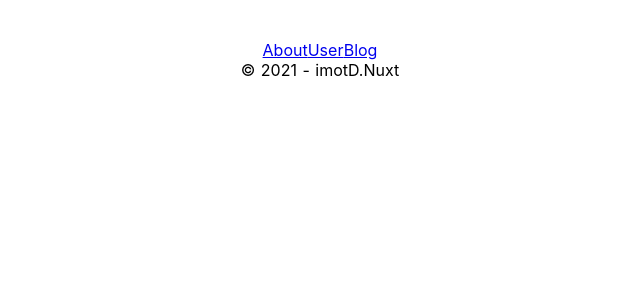
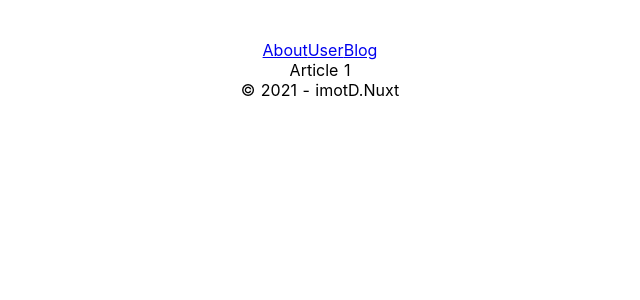
Before and after one commit to imotD/nuxtjs-basic, a Nuxt app: page /article/1 in a window 1280 px wide. Shown: the top 300 px of the page, without its empty margins (320-960 px from the left). Built offline with nearby package versions, Linux system fonts and the light colour scheme.

Commit message:
parameter optional

```diff
--- /dev/null
+++ b/pages/article/_slug.vue
@@ -0,0 +1,17 @@
+<template>
+  <div>
+    <span></span>
+    <main v-if="$route.params.slug">
+      <p>Article {{ $route.params.slug }}</p>
+    </main>
+    <main v-else>
+      <p>List Article</p>
+    </main>
+  </div>
+</template>
+
+<script>
+export default {};
+</script>
+
+<style lang="scss" scoped></style>
```
